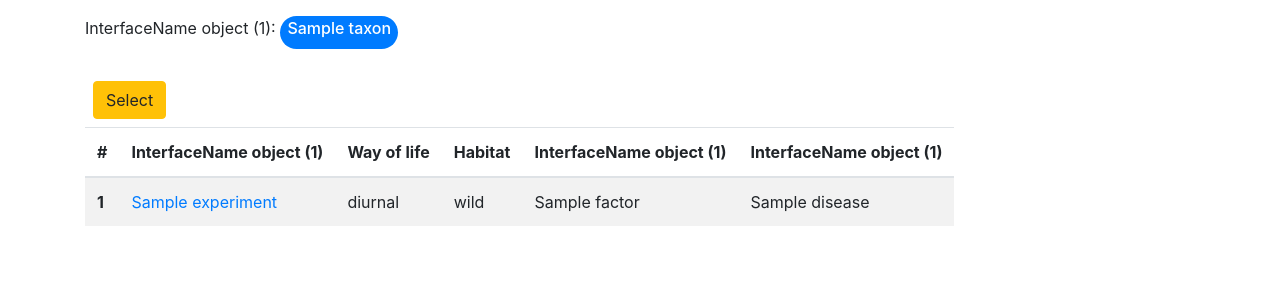
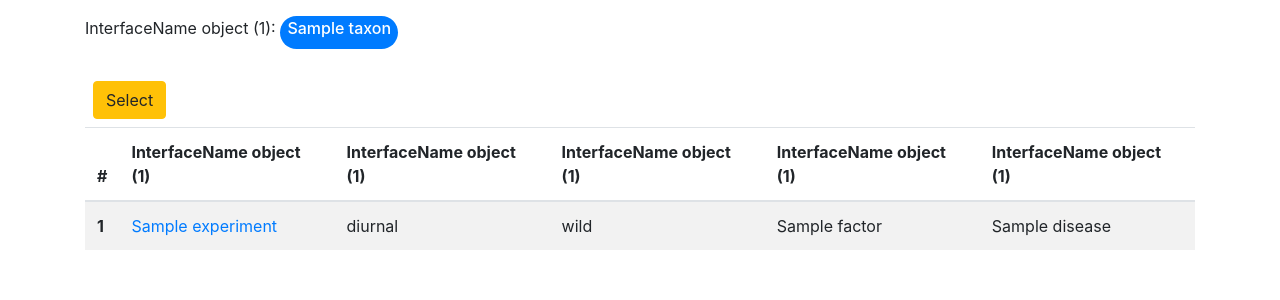
Before and after one commit to hater4u/Tomo, a Django app: template experiments_base/templates/taxons.html in a window 1280 px wide. Shown: the part 110-410 px from the top of the page. Run offline with Django 3.2, Linux system fonts and the light colour scheme; tables that the repository leaves empty hold one stand-in row (values such as "Sample post"); the template is opened without the code that fills it: values that come from a table or form of the project are taken from there, most other values are stand-ins (such as "Sample title", 1, 10 or a date in 2020); some libraries are stand-ins or nearby versions.

Commit message:
added last(maybe no) values for interface_names

```diff
--- a/experiments_base/templates/experiment.html
+++ b/experiments_base/templates/experiment.html
@@ -38,11 +38,11 @@
                 <td>{{ experiment.taxon_id.taxon_name }}</td>
             </tr>
             <tr>
-                <th>Way of life</th>
+                <th>{{ interface_way_of_life }}</th>
                 <td>{{ experiment.way_of_life|way_of_life }}</td>
             </tr>
             <tr>
-                <th>Habitat</th>
+                <th>{{ interface_habitat }}</th>
                 <td>{{ experiment.habitat|habitat }}</td>
             </tr>
             <tr>
@@ -146,7 +146,7 @@
                 <tbody>
 
                     <tr>
-                        <th scope="row">Gender</th>
+                        <th scope="row">{{ interface_gender }}</th>
                         {% for prob in probs %}
                             <td>{{ prob.gender|gender }}</td>
                         {% endfor %}
--- a/experiments_base/templates/experiments.html
+++ b/experiments_base/templates/experiments.html
@@ -45,7 +45,7 @@
         </div>
         {% endif %}
 
-        <label class="form-check-label">Way of life: </label>
+        <label class="form-check-label">{{ interface_way_of_life }}: </label>
         <div class="form-check form-check-inline">
             <input class="form-check-input" type="checkbox" id="diurnalWayCheckbox" name="diurnalWayCheckbox" value="DIURNAL" {% if filled_fields.diurnalWayCheckbox %}checked{% endif %}>
             <label class="form-check-label" for="diurnalWayCheckbox">Diurnal</label>
@@ -66,7 +66,7 @@
         <br>
 
 
-        <label class="form-check-label">Habitat: </label>
+        <label class="form-check-label">{{ interface_habitat }}: </label>
         <div class="form-check form-check-inline">
             <input class="form-check-input" type="checkbox" id="wildHabitatCheckbox" name="wildHabitatCheckbox" value="WILD" {% if filled_fields.wildHabitatCheckbox %}checked{% endif %}>
             <label class="form-check-label" for="wildHabitatCheckbox">Wild</label>
@@ -87,7 +87,7 @@
         <br>
 
 
-        <label class="form-check-label">Gender: </label>
+        <label class="form-check-label">{{ interface_gender }}: </label>
         <div class="form-check form-check-inline">
             <input class="form-check-input" type="checkbox" id="maleGenderCheckbox" name="maleGenderCheckbox" value="MALE" {% if filled_fields.maleGenderCheckbox %}checked{% endif %}>
             <label class="form-check-label" for="maleGenderCheckbox">Male</label>
--- a/experiments_base/templates/experiments_table.html
+++ b/experiments_base/templates/experiments_table.html
@@ -12,8 +12,8 @@
         <tr>
             <th>#</th>
             <th>{{ interface_experiment_name }}</th>
-            <th>Way of life</th>
-            <th>Habitat</th>
+            <th>{{ interface_way_of_life }}</th>
+            <th>{{ interface_habitat }}</th>
             <th>{{ interface_environmental_factors }}</th>
             <th>{{ interface_diseases }}</th>
         </tr>
```
Also changed, not shown: experiments_base/views.py (+4 -4 lines).
